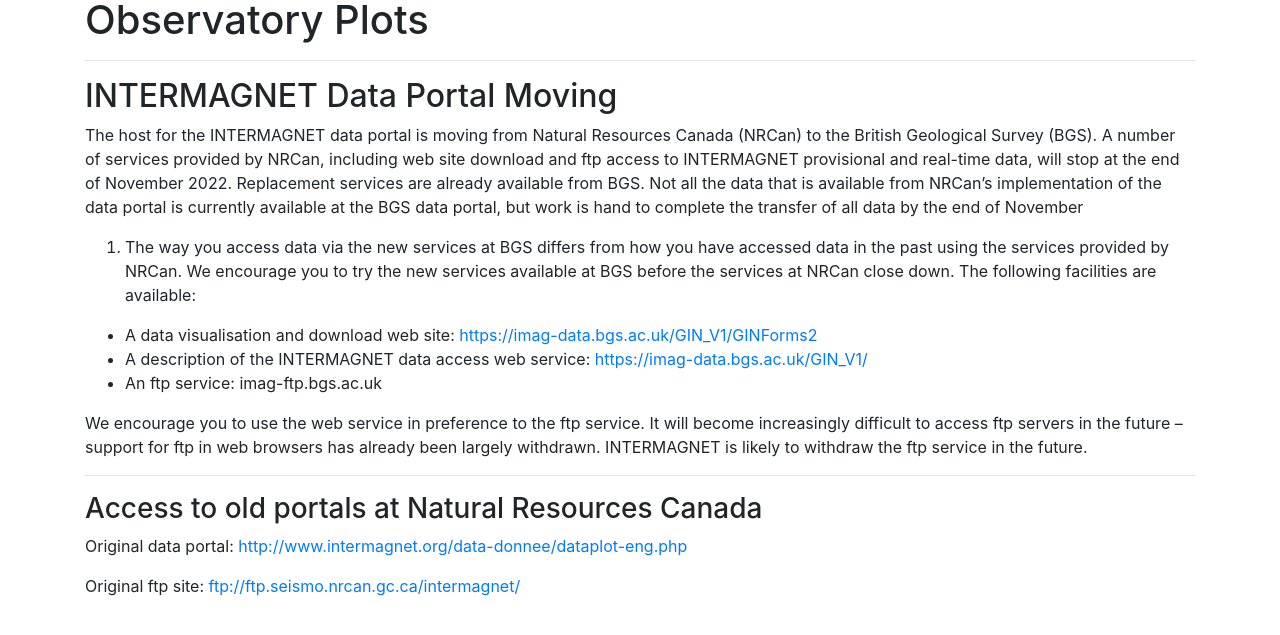
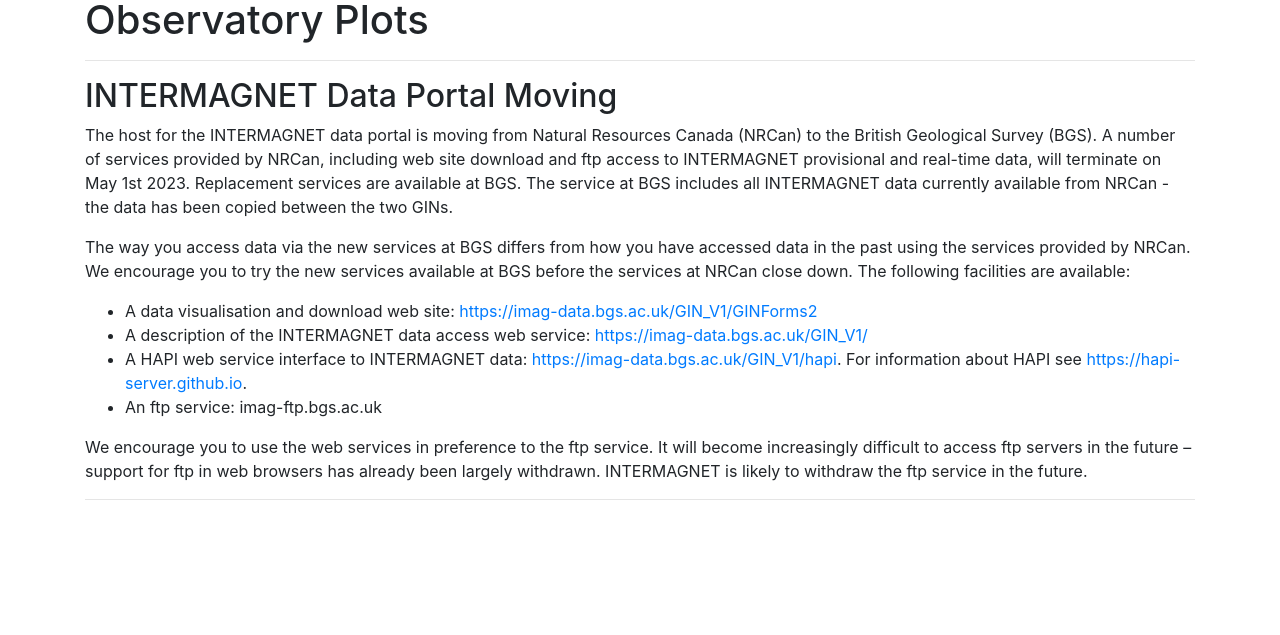
Before and after one commit to INTERMAGNET/intermagnet.github.io, a Jekyll site: the page built from new_data_download.md, in a window 1280 px wide, cut to the strip 176-1200 px from the top of the page. Shown: the top 635 px of the strip. Built offline with Jekyll 4.4.1, drawn with Linux system fonts in a browser that asks for light colours.

Commit message:
Notification of date of closure of NRCan portal

```diff
--- a/index.html
+++ b/index.html
@@ -13,7 +13,7 @@
     </div>
 
     <div class="alert">
-    <p>The INTERMAGNET data archive is moving from Natural Resources Canada to the British Geological Survey. This will affect services such as the data download and plotting web site and the ftp server. For more details see <a href="/new_data_download.html">this notice</a>.</p>
+    <p>On May 1st 2023 the Intermagnet data services at the Ottawa GIN (data download and plotting web site and ftp service) will be terminated and replaced by their Edinburgh GIN alternatives. For more details see <a href="/new_data_download.html">this notice</a>.</p>
     </div>
 
 
--- a/new_data_download.md
+++ b/new_data_download.md
@@ -6,30 +6,26 @@
 
 The host for the INTERMAGNET data portal is moving from Natural Resources Canada (NRCan) to the
 British Geological Survey (BGS). A number of services provided by NRCan, including web site
-download and ftp access to INTERMAGNET provisional and real-time data, will stop at the end of
-November 2022. Replacement services are already available from BGS. Not all the data
-that is available from NRCan’s implementation of the data portal is currently available at the
-BGS data portal, but work is hand to complete the transfer of all data by the end of November
-2022. The way you access data via the new services at BGS differs from how you have accessed
-data in the past using the services provided by NRCan. We encourage you to try the new services
-available at BGS before the services at NRCan close down. The following facilities are available:
+download and ftp access to INTERMAGNET provisional and real-time data, will terminate on May
+1st 2023. Replacement services are available at BGS. The service at BGS includes all INTERMAGNET
+data currently available from NRCan - the data has been copied between the two GINs.
+
+The way you access data via the new services
+at BGS differs from how you have accessed data in the past using the services provided by NRCan.
+We encourage you to try the new services available at BGS before the services at NRCan close down.
+The following facilities are available:
 
 - A data visualisation and download web site:
   [https://imag-data.bgs.ac.uk/GIN_V1/GINForms2](https://imag-data.bgs.ac.uk/GIN_V1/GINForms2)
 - A description of the INTERMAGNET data access web service:
   [https://imag-data.bgs.ac.uk/GIN_V1/](https://imag-data.bgs.ac.uk/GIN_V1/)
+- A HAPI web service interface to INTERMAGNET data:
+  [https://imag-data.bgs.ac.uk/GIN_V1/hapi](https://imag-data.bgs.ac.uk/GIN_V1/hapi).
+  For information about HAPI see [https://hapi-server.github.io](https://hapi-server.github.io).
 - An ftp service: imag-ftp.bgs.ac.uk
 
-We encourage you to use the web service in preference to the ftp service. It will become
+We encourage you to use the web services in preference to the ftp service. It will become
 increasingly difficult to access ftp servers in the future – support for ftp in web browsers
 has already been largely withdrawn. INTERMAGNET is likely to withdraw the ftp service in the future.
 
 ---
-
-### Access to old portals at Natural Resources Canada ###
-
-Original data portal:
-[http://www.intermagnet.org/data-donnee/dataplot-eng.php](http://www.intermagnet.org/data-donnee/dataplot-eng.php)
-
-Original ftp site:
-[ftp://ftp.seismo.nrcan.gc.ca/intermagnet/](ftp://ftp.seismo.nrcan.gc.ca/intermagnet/)
```
